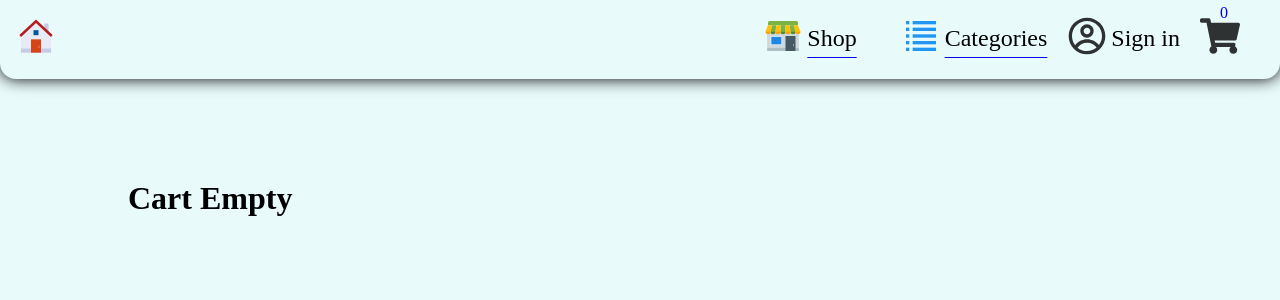
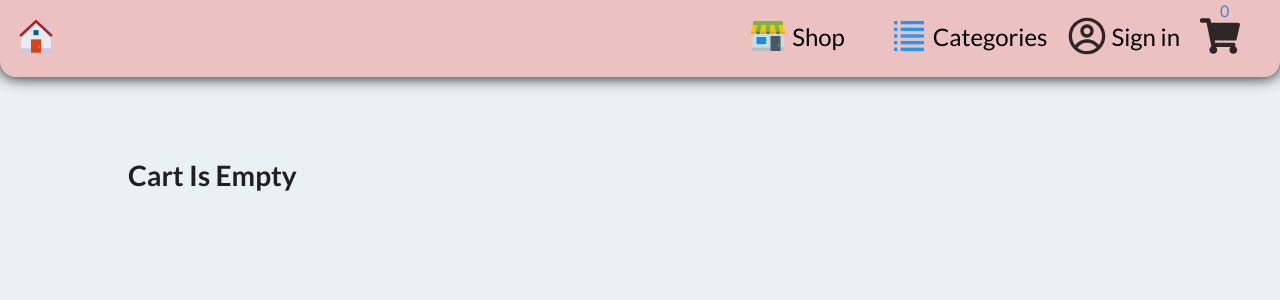
Before and after one commit to DanielShamir93/Small_ecommerce_site, a React (Create React App) app: page /cart in a window 1280 px wide. Shown: the top 300 px of the page. Built offline with nearby package versions, Linux system fonts and the light colour scheme.

Commit message:
Update README file and adding CSS

```diff
--- a/public/index.html
+++ b/public/index.html
@@ -5,9 +5,11 @@
     <link rel="icon" href="%PUBLIC_URL%/favicon.ico" />
     <meta name="viewport" content="width=device-width, initial-scale=1" />
     <meta name="theme-color" content="#000000" />
+    <meta name="author" content="Daniel Shamir">
+    <meta name="keywords" content="website, store">
     <meta
       name="description"
-      content="Web site created using create-react-app"
+      content="An interactive store website app"
     />
     <link rel="apple-touch-icon" href="%PUBLIC_URL%/logo192.png" />
     <!--
@@ -24,6 +26,7 @@
       work correctly both with client-side routing and a non-root public URL.
       Learn how to configure a non-root public URL by running `npm run build`.
     -->
+    <link rel="stylesheet" href="https://cdnjs.cloudflare.com/ajax/libs/semantic-ui/2.4.1/semantic.min.css" integrity="sha512-8bHTC73gkZ7rZ7vpqUQThUDhqcNFyYi2xgDgPDHc+GXVGHXq+xPjynxIopALmOPqzo9JZj0k6OqqewdGO3EsrQ==" crossorigin="anonymous" referrerpolicy="no-referrer" />
     <title>Small ecommerce site</title>
   </head>
   <body>
--- a/src/components/header/header.component.jsx
+++ b/src/components/header/header.component.jsx
@@ -29,19 +29,19 @@ export default function Header() {
     return (
         <div className="Header">
             <div className="left-header">
-                <Link to="/" className="navbar-link">
+                <Link to="/" className="navbar-link" style={{textDecoration: 'none'}}>
                     <NavbarButton className="navbar-button home" term="" reactIcon={<FcHome className="react-icon"/>} />
                 </Link>
             </div>
             <div className="right-header">
-                <Link to="/shop" className="navbar-link">
+                <Link to="/shop" className="navbar-link" style={{textDecoration: 'none'}}>
                     <NavbarButton className="navbar-button shop" term="Shop" reactIcon={<FcShop className="react-icon"/>} />
                 </Link>
-                <Link to={"/categories"} className="navbar-link">
+                <Link to={"/categories"} className="navbar-link" style={{textDecoration: 'none'}}>
                     <NavbarButton className="navbar-button categories" term="Categories" reactIcon={<FcList className="react-icon"/>} />
                 </Link>
                 <NavbarButton className="navbar-button sign-in" term="Sign in" reactIcon={<CgProfile className="react-icon"/>} />
-                <Link to="/cart" className="navbar-link">
+                <Link to="/cart" className="navbar-link" style={{textDecoration: 'none'}}>
                     <span className="cart-counter">{cartState}</span>
                     <NavbarButton className="navbar-button cart" term="" reactIcon={<FaShoppingCart className="react-icon"/>} />
                 </Link>
--- a/src/components/header/header.styles.scss
+++ b/src/components/header/header.styles.scss
@@ -4,6 +4,7 @@
     box-shadow: 0 0 2vmin black;
     padding: 2vmin;
     border-radius: 0 0 2vmin 2vmin;
+    background: rgba(243, 0, 0, 0.2);
 
     .left-header {
 
--- a/src/pages/components/cart/cart.component.jsx
+++ b/src/pages/components/cart/cart.component.jsx
@@ -43,7 +43,7 @@ export default function Cart() {
                         <span>{item.title}</span>
                         <span>{`${item.price}$`}</span>
                     </div>
-                    <button
+                    <button className="ui button red"
                         onClick={() => {
                             removeFromCart(itemId)
                         }}
@@ -56,7 +56,7 @@ export default function Cart() {
     return (
         <div className="Cart-container">
             <div className="cart">
-                {Object.keys(cartItems).length ? renderCartItems() : <h1>Cart Empty</h1>}
+                {Object.keys(cartItems).length ? renderCartItems() : <h1>Cart Is Empty</h1>}
             </div>
         </div>
     );
--- a/src/pages/components/categories/categories.component.jsx
+++ b/src/pages/components/categories/categories.component.jsx
@@ -2,6 +2,7 @@ import React, { useEffect, useState } from "react";
 import { Link } from 'react-router-dom';
 import shopApis from "../../../api.js";
 import axios from "axios";
+import './categories.styles.scss';
 
 export default function Categories() {
 
@@ -14,7 +15,6 @@ export default function Categories() {
     const getCategories = async () => {
         try{
             const { data } = await axios.get(shopApis.products + 'categories');
-            console.log(data)
             setCategories(data);
         } catch(err) {
             console.log(err);
@@ -25,16 +25,20 @@ export default function Categories() {
         return (
             <div>
                 {categories.map((categoryName) => {
-                    return <Link to={categoryName}>{categoryName}</Link>
+                    return (
+                        <Link key={categoryName} to={categoryName}>
+                            <span className="category-name ui button">{categoryName}</span>
+                        </Link>
+                    );
                 })}
             </div>
         );
     }
 
     return (
-        <React.Fragment>
+        <div className="categories">
             {renderCategories()}
-        </React.Fragment>
+        </div>
     );
 
 }
--- /dev/null
+++ b/src/pages/components/categories/categories.styles.scss
@@ -0,0 +1,12 @@
+.categories {
+    display: flex;
+    justify-content: center;
+    height: 80vh;
+    align-items: center;
+
+    .category-name {
+        font-size: 3vmin;
+        width: 20vw;
+
+    }
+}
--- a/src/pages/components/shop/shop.component.jsx
+++ b/src/pages/components/shop/shop.component.jsx
@@ -45,7 +45,7 @@ export default function Shop() {
                             </div>
                         </Link>
                         <button
-                            className="add-to-cart"
+                            className="add-to-cart ui button green"
                             onClick={() => {
                                 addToCart(item);
                             }}
--- a/src/pages/components/shop/shop.styles.scss
+++ b/src/pages/components/shop/shop.styles.scss
@@ -58,6 +58,7 @@
         .add-to-cart {
             font-size: 2vmin;
             cursor: pointer;
+            margin-bottom: 2vmin;
         }
     }
 }
--- a/src/styles/App.css
+++ b/src/styles/App.css
@@ -1,3 +1,3 @@
 body {
-    background: rgba(205, 245, 246, 0.459);
+    background: rgba(209, 226, 226, 0.459);
 }
```
Also changed, not shown: 1 other file (tests, documents, lock files or other folders).
